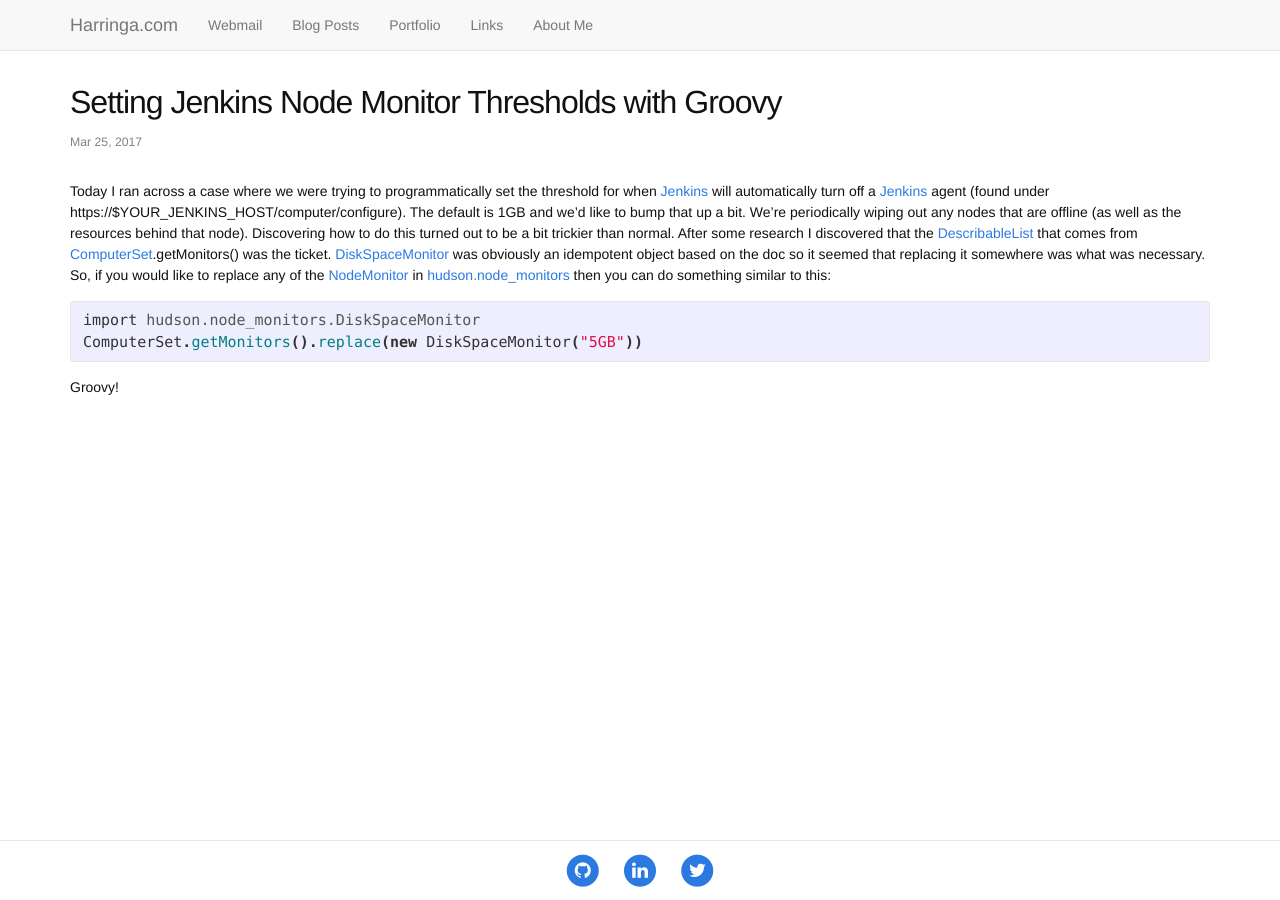
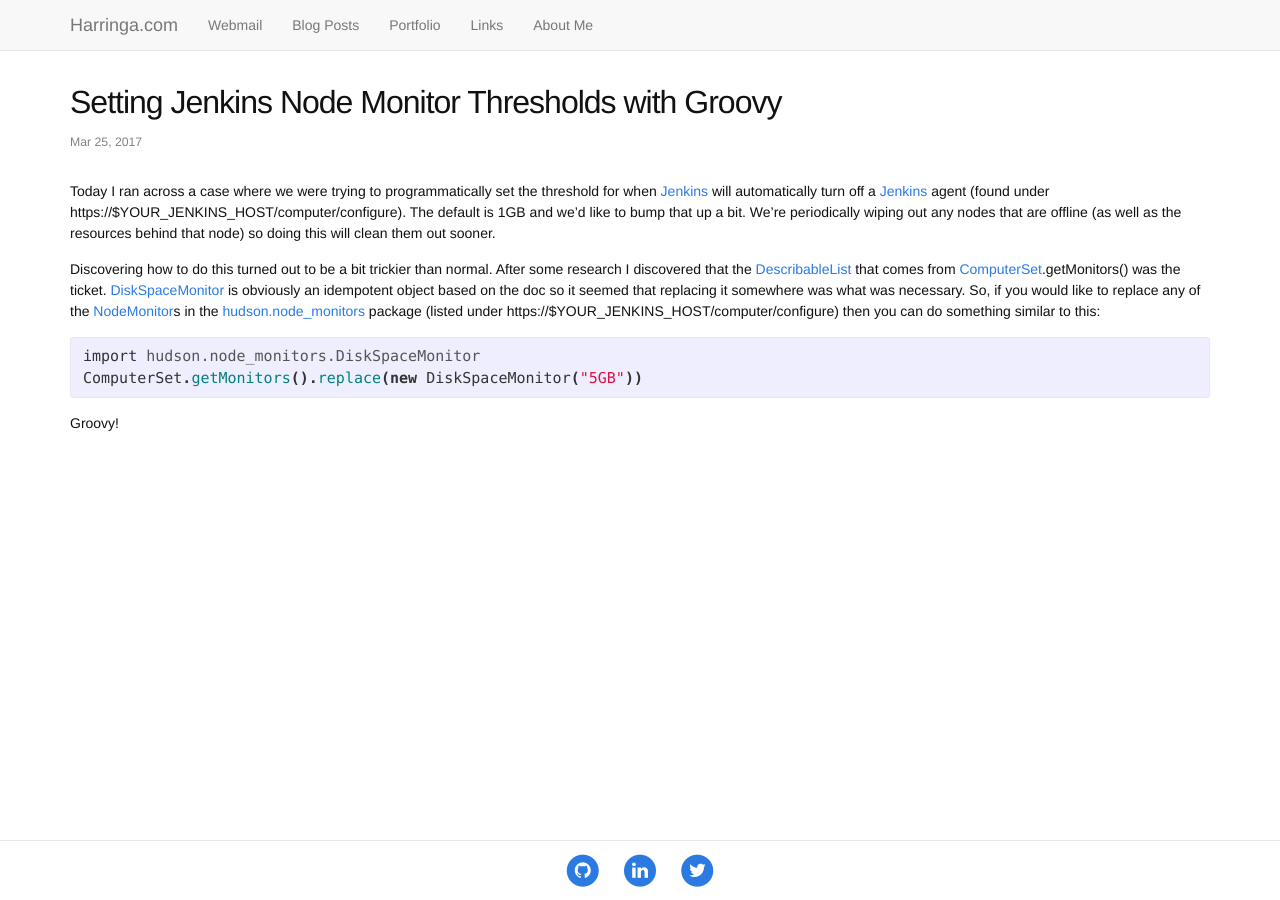
Before and after one commit to justinharringa/harringa.com, a Jekyll site: the page built from _posts/2017-03-24-setting-jenkins-nodemonitor-thresh.markdown, in a window 1280 px wide. Built offline with Jekyll 4.4.1, drawn with Linux system fonts in a browser that asks for light colours; nearby versions of some CDN libraries; comment, search, counter and statistics services are not loaded.

Commit message:
Slight wordsmithing on NodeMonitor post

```diff
--- a/_posts/2017-03-24-setting-jenkins-nodemonitor-thresh.markdown
+++ b/_posts/2017-03-24-setting-jenkins-nodemonitor-thresh.markdown
@@ -7,12 +7,14 @@
 Today I ran across a case where we were trying to programmatically set the threshold for when [Jenkins][jenkins]
 will automatically turn off a [Jenkins][jenkins] agent (found under https://$YOUR_JENKINS_HOST/computer/configure).
 The default is 1GB and we'd like to bump that up a bit. We're periodically wiping out any nodes that are
-offline (as well as the resources behind that node). Discovering how to do this turned out to be a bit
-trickier than normal. After some research I discovered that the [DescribableList][describable-list] that comes from
-[ComputerSet][computer-set].getMonitors() was the ticket. [DiskSpaceMonitor][disk-space-monitor] was obviously an
-idempotent object based on the doc so it seemed that replacing it somewhere was what was necessary. So, if you
-would like to replace any of the [NodeMonitor][node-monitors] in [hudson.node_monitors][node-monitors] then you can
-do something similar to this:
+offline (as well as the resources behind that node) so doing this will clean them out sooner.
+
+Discovering how to do this turned out to be a bit trickier than normal. After some research I discovered that the
+[DescribableList][describable-list] that comes from [ComputerSet][computer-set].getMonitors() was the ticket.
+[DiskSpaceMonitor][disk-space-monitor] is obviously an idempotent object based on the doc so it seemed that replacing
+it somewhere was what was necessary. So, if you would like to replace any of the [NodeMonitor][node-monitors]s in the
+[hudson.node_monitors][node-monitors] package (listed under https://$YOUR_JENKINS_HOST/computer/configure) then you
+can do something similar to this:
 
 {% highlight groovy %}
 import hudson.node_monitors.DiskSpaceMonitor
```
